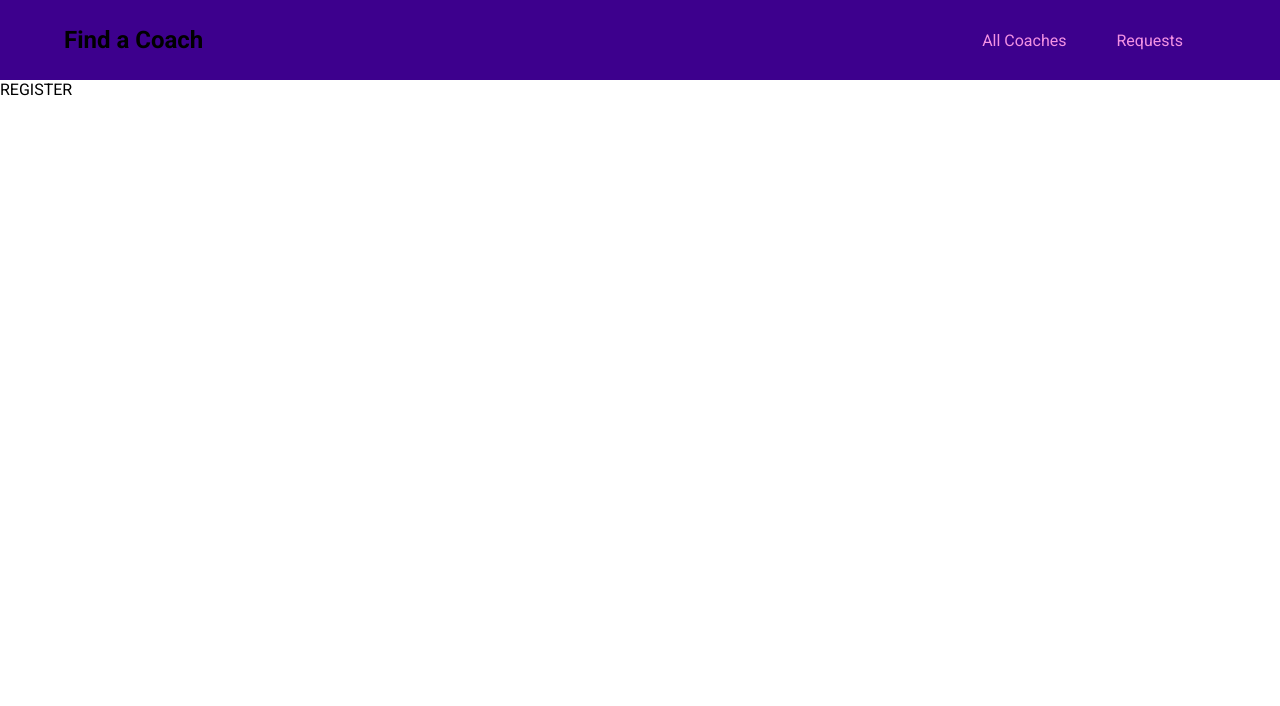
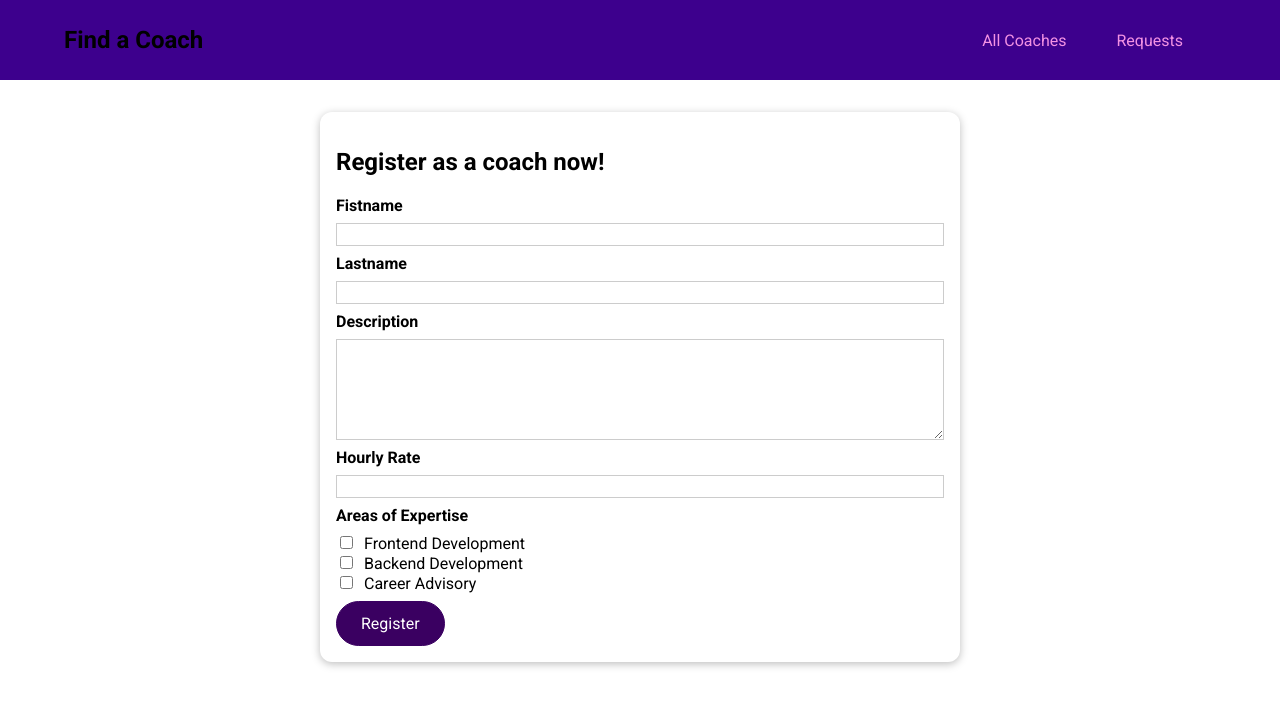
Before and after one commit to SahakKDev/find-your-coach, a Vue app: page /register in a window 1280 px wide. Shown: the top 706 px of the page. Built offline with nearby package versions, Linux system fonts and the light colour scheme.

Commit message:
handle coaches filter, coach registration in progress

```diff
--- /dev/null
+++ b/src/components/coaches/CoachFilter.vue
@@ -0,0 +1,68 @@
+<template>
+  <base-card>
+    <h2>Find Your Coach</h2>
+    <span class="filter-option">
+      <input type="checkbox" id="frontend" checked @change="setFilter" />
+      <label for="frontend">Frontend</label>
+    </span>
+    <span class="filter-option">
+      <input type="checkbox" id="backend" checked @change="setFilter" />
+      <label for="backend">Backend</label>
+    </span>
+    <span class="filter-option">
+      <input type="checkbox" id="career" checked @change="setFilter" />
+      <label for="career">Career</label>
+    </span>
+  </base-card>
+</template>
+
+<script>
+export default {
+  data() {
+    return {
+      filters: {
+        frontend: true,
+        backend: true,
+        career: true,
+      },
+    };
+  },
+  emits: ['change-filter'],
+  methods: {
+    setFilter(event) {
+      const inputId = event.target.id;
+      const isActive = event.target.checked;
+      const updatedFilters = {
+        ...this.filters,
+        [inputId]: isActive,
+      };
+
+      this.filters = updatedFilters;
+      this.$emit('change-filter', updatedFilters);
+    },
+  },
+};
+</script>
+
+<style scoped>
+h2 {
+  margin: 0.5rem 0;
+}
+
+.filter-option {
+  margin-right: 1rem;
+}
+
+.filter-option label,
+.filter-option input {
+  vertical-align: middle;
+}
+
+.filter-option label {
+  margin-left: 0.25rem;
+}
+
+.filter-option.active label {
+  font-weight: bold;
+}
+</style>
--- /dev/null
+++ b/src/components/coaches/CoachForm.vue
@@ -0,0 +1,158 @@
+<template>
+  <form @submit.prevent="submitForm">
+    <div class="form-control">
+      <label for="firstname">Fistname</label>
+      <input
+        type="text"
+        id="firstname"
+        name="firstname"
+        v-model.trim="firstName"
+      />
+    </div>
+    <div class="form-control">
+      <label for="lastname">Lastname</label>
+      <input
+        type="text"
+        id="lastname"
+        name="lastname"
+        v-model.trim="lastName"
+      />
+    </div>
+    <div class="form-control">
+      <label for="description">Description</label>
+      <textarea
+        id="description"
+        rows="5"
+        name="description"
+        v-model.trim="description"
+      />
+    </div>
+    <div class="form-control">
+      <label for="rate">Hourly Rate</label>
+      <input type="number" id="rate" name="rate" v-model.number="rate" />
+    </div>
+
+    <div class="form-control">
+      <h3>Areas of Expertise</h3>
+      <div>
+        <input
+          type="checkbox"
+          id="frontend"
+          name="areas"
+          value="frontend"
+          v-model="areas"
+        />
+        <label for="frontend">Frontend Development</label>
+      </div>
+      <div>
+        <input
+          type="checkbox"
+          id="backend"
+          name="areas"
+          value="backend"
+          v-model="areas"
+        />
+        <label for="backend">Backend Development</label>
+      </div>
+      <div>
+        <input
+          type="checkbox"
+          id="career"
+          name="areas"
+          value="career"
+          v-model="areas"
+        />
+        <label for="career">Career Advisory</label>
+      </div>
+    </div>
+
+    <base-button>Register</base-button>
+  </form>
+</template>
+
+<script>
+export default {
+  data() {
+    return {
+      firstName: '',
+      lastName: '',
+      description: '',
+      rate: null,
+      areas: [],
+    };
+  },
+  methods: {
+    submitForm(e) {
+      const formData = new FormData(e.target);
+
+      const data = {};
+      for (const [key, value] of formData.entries()) {
+        if (data[key]) {
+          data[key] = [].concat(data[key], value);
+        } else {
+          data[key] = value;
+        }
+      }
+
+      console.log(data);
+    },
+  },
+};
+</script>
+
+<style scoped>
+.form-control {
+  margin: 0.5rem 0;
+}
+
+label {
+  font-weight: bold;
+  display: block;
+  margin-bottom: 0.5rem;
+}
+
+input[type='checkbox'] + label {
+  font-weight: normal;
+  display: inline;
+  margin: 0 0 0 0.5rem;
+}
+
+input,
+textarea {
+  display: block;
+  width: 100%;
+  border: 1px solid #ccc;
+  font: inherit;
+}
+
+input:focus,
+textarea:focus {
+  background-color: #f0e6fd;
+  outline: none;
+  border-color: #3d008d;
+}
+
+input[type='checkbox'] {
+  display: inline;
+  width: auto;
+  border: none;
+}
+
+input[type='checkbox']:focus {
+  outline: #3d008d solid 1px;
+}
+
+h3 {
+  margin: 0.5rem 0;
+  font-size: 1rem;
+}
+
+.invalid label {
+  color: red;
+}
+
+.invalid input,
+.invalid textarea {
+  border: 1px solid red;
+}
+</style>
--- a/src/pages/coaches/CoachRegistration.vue
+++ b/src/pages/coaches/CoachRegistration.vue
@@ -1 +1,14 @@
-<template>REGISTER</template>
+<template>
+  <section>
+    <base-card>
+      <h2>Register as a coach now!</h2>
+      <CoachForm />
+    </base-card>
+  </section>
+</template>
+
+<script>
+import CoachForm from '@/components/coaches/CoachForm.vue';
+
+export default { components: { CoachForm } };
+</script>
--- a/src/pages/coaches/CoachesList.vue
+++ b/src/pages/coaches/CoachesList.vue
@@ -1,5 +1,5 @@
 <template>
-  <section>FILTER</section>
+  <CoachFilter @change-filter="setFilters" />
   <section>
     <base-card>
       <div class="controls">
@@ -27,18 +27,46 @@
 </template>
 
 <script>
+import CoachFilter from '@/components/coaches/CoachFilter.vue';
 import CoachItem from '@/components/coaches/CoachItem.vue';
 import { mapGetters } from 'vuex';
 
 export default {
   components: {
     CoachItem,
+    CoachFilter,
+  },
+  data() {
+    return {
+      activeFilters: {
+        frontend: true,
+        backend: true,
+        career: true,
+      },
+    };
   },
   computed: {
     ...mapGetters('coaches', {
-      filteredCoaches: 'coaches',
       hasCoaches: 'hasCoaches',
     }),
+    filteredCoaches() {
+      const coaches = this.$store.getters['coaches/coaches'];
+
+      return coaches.filter((coach) => {
+        for (let [filter, isActive] of Object.entries(this.activeFilters)) {
+          if (isActive && coach.areas.includes(filter)) {
+            return true;
+          }
+        }
+
+        return false;
+      });
+    },
+  },
+  methods: {
+    setFilters(filters) {
+      this.activeFilters = filters;
+    },
   },
 };
 </script>
```
